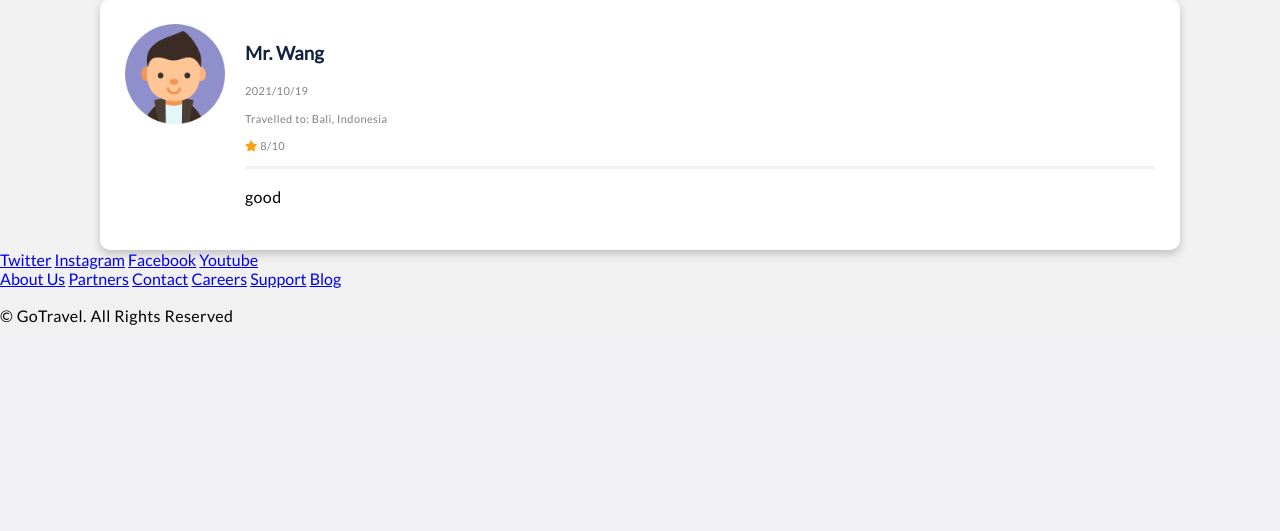
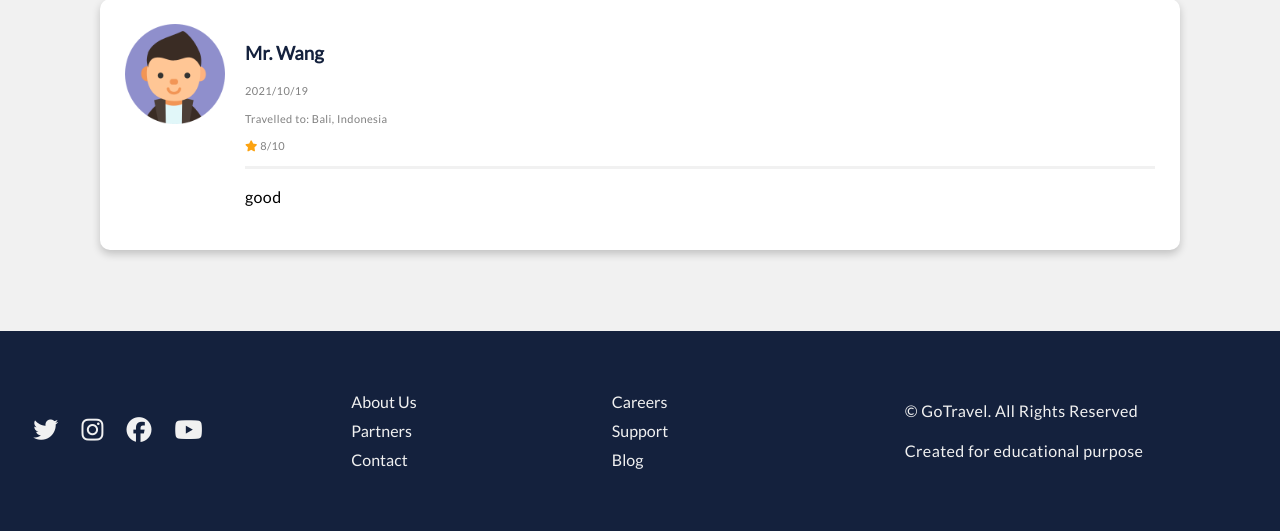
Before and after one commit to javaliKai/GoTravel, a PHP site: page / in a window 1280 px wide. Shown: the part 2784-3315 px from the top of the page. Before the commit the page ends 3109 px from the top, so only its background shows below. Run offline with PHP 8.4, Linux system fonts and the light colour scheme; some libraries are stand-ins or nearby versions.

Commit message:
Styling the footer

```diff
--- a/assets/style.css
+++ b/assets/style.css
@@ -204,7 +204,7 @@ p {
 }
 
 .main-content .top-picks .card .card-items .description {
-  padding: 20px;
+  padding: 1.25rem;
   text-align: justify;
   color: var(--Navy);
 }
@@ -217,7 +217,7 @@ p {
 
 /* USER RATINGS */
 .ratings {
-  margin-top: 125px;
+  margin-top: 7.8125rem;
 }
 
 .ratings .ratings-layout {
@@ -228,7 +228,7 @@ p {
 .ratings .ratings-layout .ratings-item {
   background-color: var(--White);
   display: flex;
-  padding: 25px;
+  padding: 1.5625rem;
   border-radius: 10px;
   box-shadow: 0 4px 8px 0 rgba(0, 0, 0, 0.2);
 }
@@ -243,12 +243,12 @@ p {
 }
 
 .ratings .ratings-layout .avatar img {
-  width: 100px;
-  height: 100px;
+  width: 6.25rem;
+  height: 6.25rem;
 }
 
 .ratings .ratings-layout .ratings-item .rating-body {
-  margin-left: 20px;
+  margin-left: 1.25rem;
   width: 100%;
   text-align: justify;
 }
@@ -263,7 +263,7 @@ p {
 }
 
 .ratings .ratings-layout .ratings-item .rating-body .rating-head .rating-info {
-  font-size: 11px;
+  font-size: 0.6875rem;
   color: gray;
 }
 
@@ -276,3 +276,70 @@ p {
   i {
   color: var(--Orange);
 }
+
+/* FOOTER */
+.main-content {
+  /* To remove the remaining whitespace below footer, device - footer height */
+  min-height: calc(100vh - 50vh);
+}
+
+.footer {
+  margin-top: 5.08625rem;
+  background-color: var(--Navy);
+  height: 25vh;
+  display: grid;
+  grid-template-columns: repeat(3, 1fr) 2fr;
+  grid-template-rows: 1fr;
+  grid-template-areas:
+    'socials links1 links2 copyright' /* 1st row */
+    'logo links1 links2 copyright'; /* 2nd row */
+  align-items: center;
+  justify-items: center;
+}
+
+.footer a,
+.footer p {
+  color: var(--Lightgray);
+  text-decoration: none;
+}
+
+.footer a i {
+  font-size: 1.5625rem;
+}
+
+.footer .socials {
+  grid-area: socials;
+}
+
+.footer .footer-links .group1 {
+  grid-area: logo;
+}
+
+.footer .footer-links .group2 {
+  grid-area: links2;
+}
+
+.footer .copyright {
+  grid-area: copyright;
+}
+
+.footer .footer-links a {
+  display: block;
+}
+
+.footer .footer-links a:hover {
+  text-decoration: underline;
+}
+
+.footer .socials i {
+  margin-right: 1.25rem;
+}
+
+.footer .socials i:hover {
+  color: var(--Orange);
+  transition: 0.15s all ease-in-out;
+}
+
+.footer .footer-links a:not(:last-child) {
+  margin-bottom: 0.625rem;
+}
--- a/index.html
+++ b/index.html
@@ -184,21 +184,27 @@
   <!-- footer goes here -->
   <footer class="footer">
     <div class="socials">
-      <a href="#">Twitter</a>
-      <a href="#">Instagram</a>
-      <a href="#">Facebook</a>
-      <a href="#">Youtube</a>
+      <a href="#"><i class="fab fa-twitter"></i></a>
+      <a href="#"><i class="fab fa-instagram"></i></a>
+      <a href="#"><i class="fab fa-facebook"></i></a>
+      <a href="#"><i class="fab fa-youtube"></i></a>
     </div>
 
-    <div class="footer-links">
+    <div class="footer-links group1">
       <a href="#">About Us</a>
       <a href="#">Partners</a>
       <a href="#">Contact</a>
+    </div>
+
+    <div class="footer-links group2">
       <a href="#">Careers</a>
       <a href="#">Support</a>
       <a href="#">Blog</a>
     </div>
-    <p>© GoTravel. All Rights Reserved</p>
+    <div class="copyright">
+      <p>© GoTravel. All Rights Reserved</p>
+      <p>Created for educational purpose</p>
+    </div>
   </footer>
 </body>
 </html>
```
